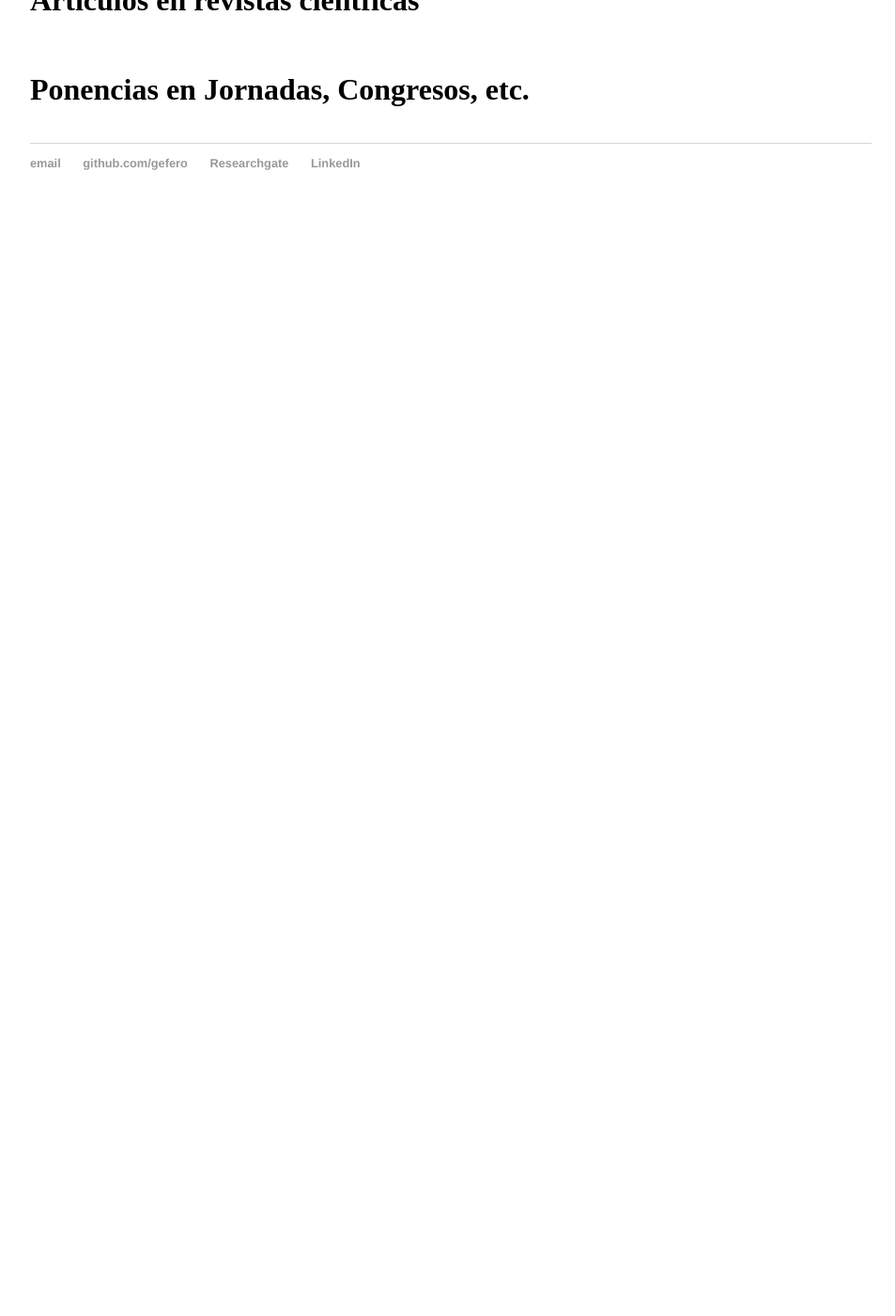
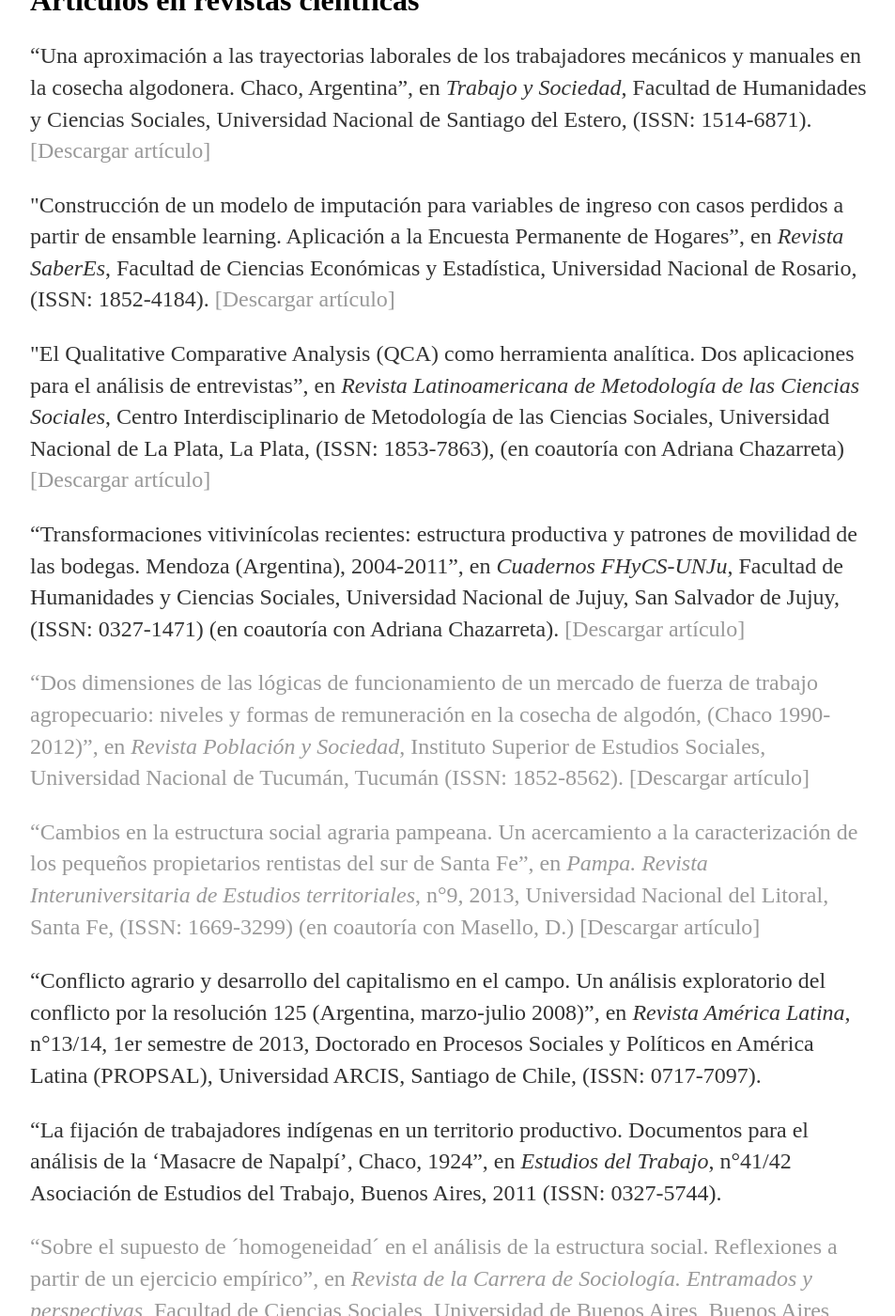
Before and after one commit to gefero/gefero.github.io, a Jekyll site: the page built from papers/index.html, in a window 1280 px wide and 1400 px high, scrolled down 270 px. Shown: the whole window at 94% size, without its empty margins (160-1113 px from the left). Built offline with Jekyll 4.4.1, drawn with Linux system fonts in a browser that asks for light colours; before the commit the page ends 900 px from its top, so only the background shows below that; some of the changed text lies outside the part shown.

Commit message:
Updt publications

```diff
--- a/papers/index.html
+++ b/papers/index.html
@@ -5,7 +5,19 @@ title: Papers, artículos, etc...
 <div class="blurb">
 	<h1>Papers, ponencias, etc. - EN CONSTRUCCION</h1>
 	<h2><font size="6">Artículos en revistas cientficas</font></h2>
+	<p>“Una aproximación a las trayectorias laborales de los trabajadores mecánicos y manuales en la cosecha algodonera. Chaco, Argentina”, en <i>Trabajo y Sociedad</i>, Facultad de Humanidades y Ciencias Sociales, Universidad Nacional de Santiago del Estero, (ISSN: 1514-6871).
+<a href="http://www.unse.edu.ar/trabajoysociedad/30%20ROSATI%20GERMAN%20Chaco%20cosecha%20de%20algodon.pdf">[Descargar artículo]</a></p>
+	<p>"Construcción de un modelo de imputación para variables de ingreso con casos perdidos a partir de ensamble learning. Aplicación a la Encuesta Permanente de Hogares”, en <i>Revista SaberEs</i>, Facultad de Ciencias Económicas y Estadística, Universidad Nacional de Rosario, (ISSN: 1852-4184). <a href="http://www.saberes.fcecon.unr.edu.ar/index.php/revista/article/view/132">[Descargar artículo]</a></p>
+	<p>"El Qualitative Comparative Analysis (QCA) como herramienta analítica. Dos aplicaciones para el análisis de entrevistas”, en <i>Revista Latinoamericana de Metodología de las Ciencias Sociales</i>, Centro Interdisciplinario de Metodología de las Ciencias Sociales, Universidad Nacional de La Plata, La Plata, (ISSN: 1853-7863), (en coautoría con Adriana Chazarreta) <a href="https://www.relmecs.fahce.unlp.edu.ar/article/view/relmecse018">[Descargar artículo]</a></p>
+	<p>“Transformaciones vitivinícolas recientes: estructura productiva y patrones de movilidad de las bodegas. Mendoza (Argentina), 2004-2011”, en <i>Cuadernos FHyCS-UNJu</i>, Facultad de Humanidades y Ciencias Sociales, Universidad Nacional de Jujuy, San Salvador de Jujuy, (ISSN: 0327-1471) (en coautoría con Adriana Chazarreta). <a href="http://www.redalyc.org/articulo.oa?id=18552439010">[Descargar artículo]<a/></p>
+	<p>“Dos dimensiones de las lógicas de funcionamiento de un mercado de fuerza de trabajo agropecuario: niveles y formas de remuneración en la cosecha de algodón, (Chaco 1990-2012)”, en <i>Revista Población y Sociedad</i>, Instituto Superior de Estudios Sociales, Universidad Nacional de Tucumán, Tucumán (ISSN: 1852-8562). <a href="http://www.poblacionysociedad.org.ar/include/ABS/abs_v22_Rosati.php">[Descargar artículo]<a/></p>
+	<p>“Cambios en la estructura social agraria pampeana. Un acercamiento a la caracterización de los pequeños propietarios rentistas del sur de Santa Fe”, en <i>Pampa. Revista Interuniversitaria de Estudios territoriales</i>, n°9, 2013, Universidad Nacional del Litoral, Santa Fe, (ISSN: 1669-3299) (en coautoría con Masello, D.) <a href="http://bibliotecavirtual.unl.edu.ar/ojs/index.php/PAMPA/article/view/4162">[Descargar artículo]<a/></p>
+	<p>“Conflicto agrario y desarrollo del capitalismo en el campo. Un análisis exploratorio del conflicto por la resolución 125 (Argentina, marzo-julio 2008)”, en <i>Revista América Latina</i>, n°13/14, 1er semestre de 2013, Doctorado en Procesos Sociales y Políticos en América Latina (PROPSAL), Universidad ARCIS, Santiago de Chile, (ISSN: 0717-7097).</p>
+	<p>“La fijación de trabajadores indígenas en un territorio productivo. Documentos para el análisis de la ‘Masacre de Napalpí’, Chaco, 1924”, en <i>Estudios del Trabajo</i>, n°41/42 Asociación de Estudios del Trabajo, Buenos Aires, 2011 (ISSN: 0327-5744).</p>
+	<p>“Sobre el supuesto de ´homogeneidad´ en el análisis de la estructura social. Reflexiones a partir de un ejercicio empírico”, en <i>Revista de la Carrera de Sociología. Entramados y perspectivas</i>, Facultad de Ciencias Sociales, Universidad de Buenos Aires, Buenos Aires, (ISSN: 1853-6484) (coautoría con R. Donaire). <a href="http://publicaciones.sociales.uba.ar/index.php/entramadosyperspectivas/article/view/132">[Descargar artículo]<a/></p>
+	<p>“La captación estadística de los asalariados agropecuarios. Reflexiones en torno a sus problemas mediante un ejercicio de comparación entre censos de población y agropecuarios (Argentina, 2001/2002)”, en <i>Revista Mundo Agrario</i>, Nº23, 2do. semestre 2011, Centro de Estudios Histórico Rurales (CEHR), Facultad de Humanidades y Ciencias de la Educación, UNLP, La Plata, (ISSN: 1515-5994). <a href="http://163.10.30.53/ojs_viejo/index.php/mundoagrario/article/view/v12n23a01">[Descargar artículo]<a/></p>
+	<p>“Consideraciones sobre algunas metodologías habituales para el análisis de tablas de movilidad social. Ventajas de una alternativa basada en cadenas de Markov”, en <i>Empiria. Revista de Metodología de Ciencias Sociales</i>, N°22, julio-diciembre 2011, Facultad de Ciencias Políticas y Sociología de la UNED, Madrid, (ISSN: 1139-5737). <a href="http://revistas.uned.es/index.php/empiria/article/view/85">[Descargar artículo]<a/></p>
 	<br>
-	<h2><font size="6">Ponencias en Jornadas, Congresos, etc.</font></h2>
-	<br>
+<h2><i>En evaluación</i></h2>
+	<p>“Factores asociados a la tercerización en empresas del AMBA. Aplicación de un clasificador basado en random forest”, en <i>Trabajo, Ocupación y Empleo</i>, Ministerio de Trabajo, Empleo y Seguridad Social, (ISSN: 2314-2391).<p>
 </div><!-- /.blurb -->
```
